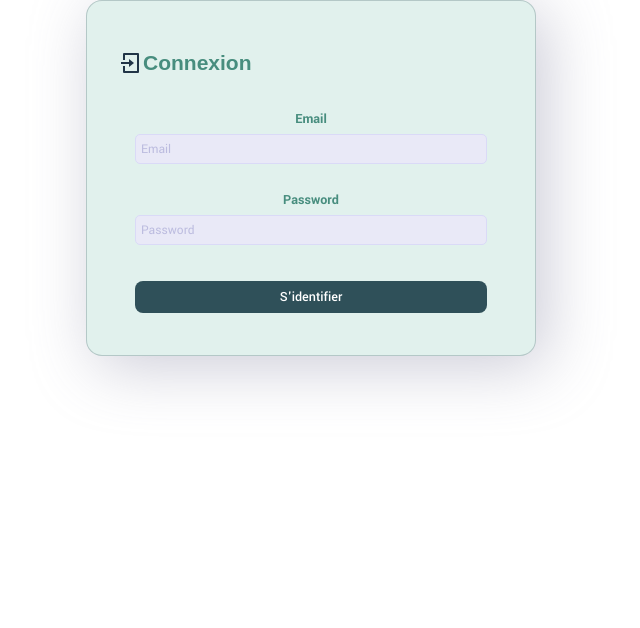
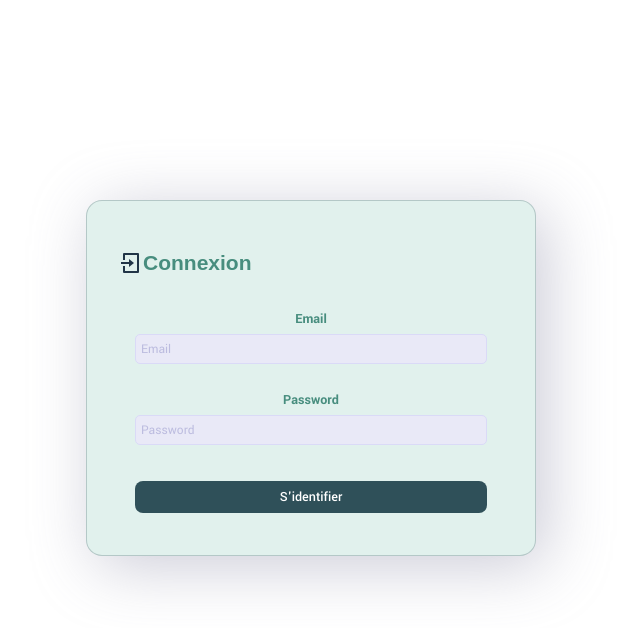
Before and after one commit to diginamic-projet-final-gp4/projet_final_gcjf, a React (Vite) app in the folder frontend/: page / in a window 1280 px wide. Shown: the top 628 px of the page, without its empty margins (329-969 px from the left). Built offline with nearby package versions, Linux system fonts and the light colour scheme; a web font is replaced by a local one.

Commit message:
patch css login

```diff
--- a/frontend/src/components/Body/Body.css
+++ b/frontend/src/components/Body/Body.css
@@ -54,7 +54,3 @@ li a {
   text-decoration: none;
   color: #495057;
 }
-
-.main {
-  height: 100vh;
-}
--- a/frontend/src/pages/Login/Login.css
+++ b/frontend/src/pages/Login/Login.css
@@ -4,6 +4,7 @@
   width: 30%;
   min-height: 30%;
   margin: 0 auto;
+  margin-top: 25vh;
   border-radius: 1em;
   background: #e1f1ed;
   border: 1px solid #2f505941;
```
